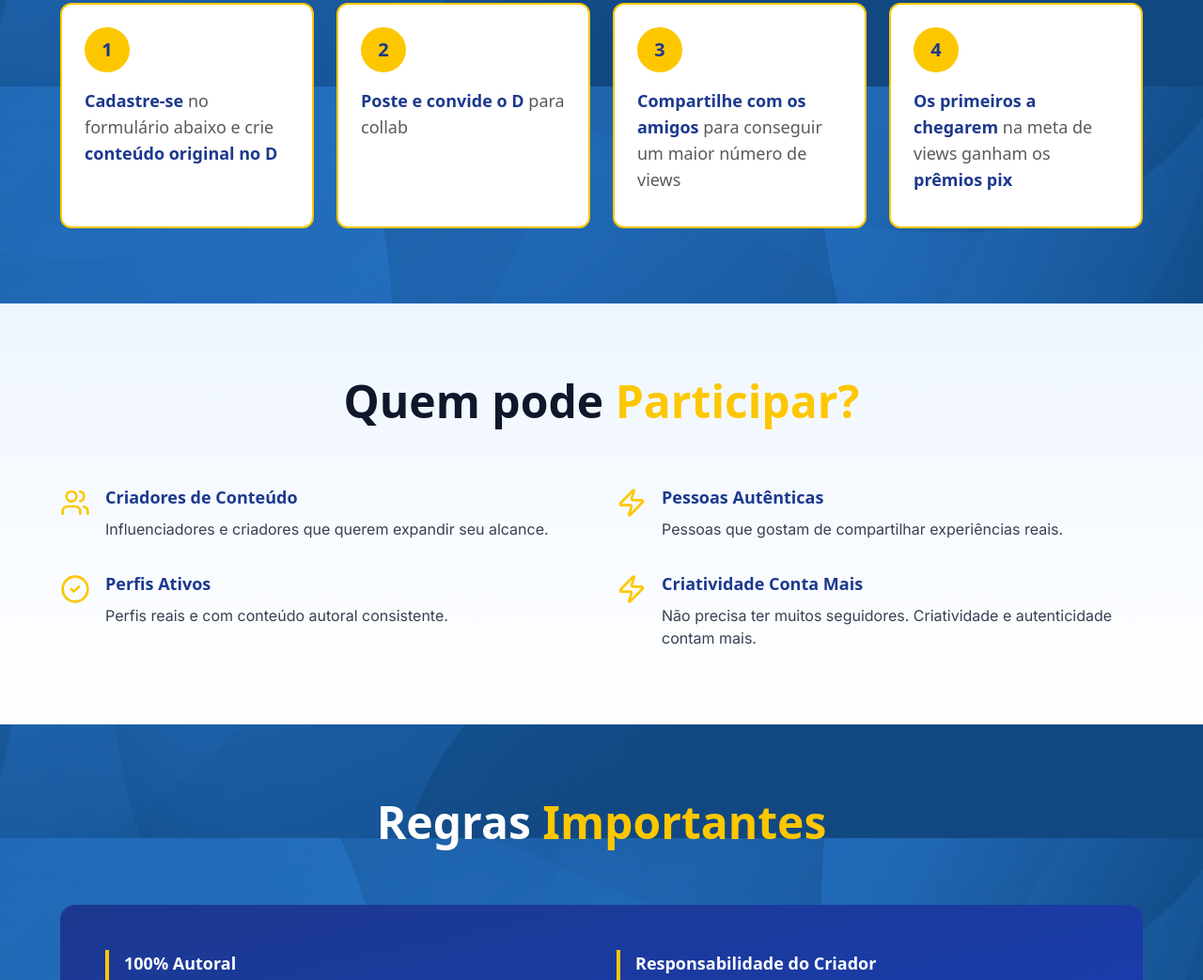
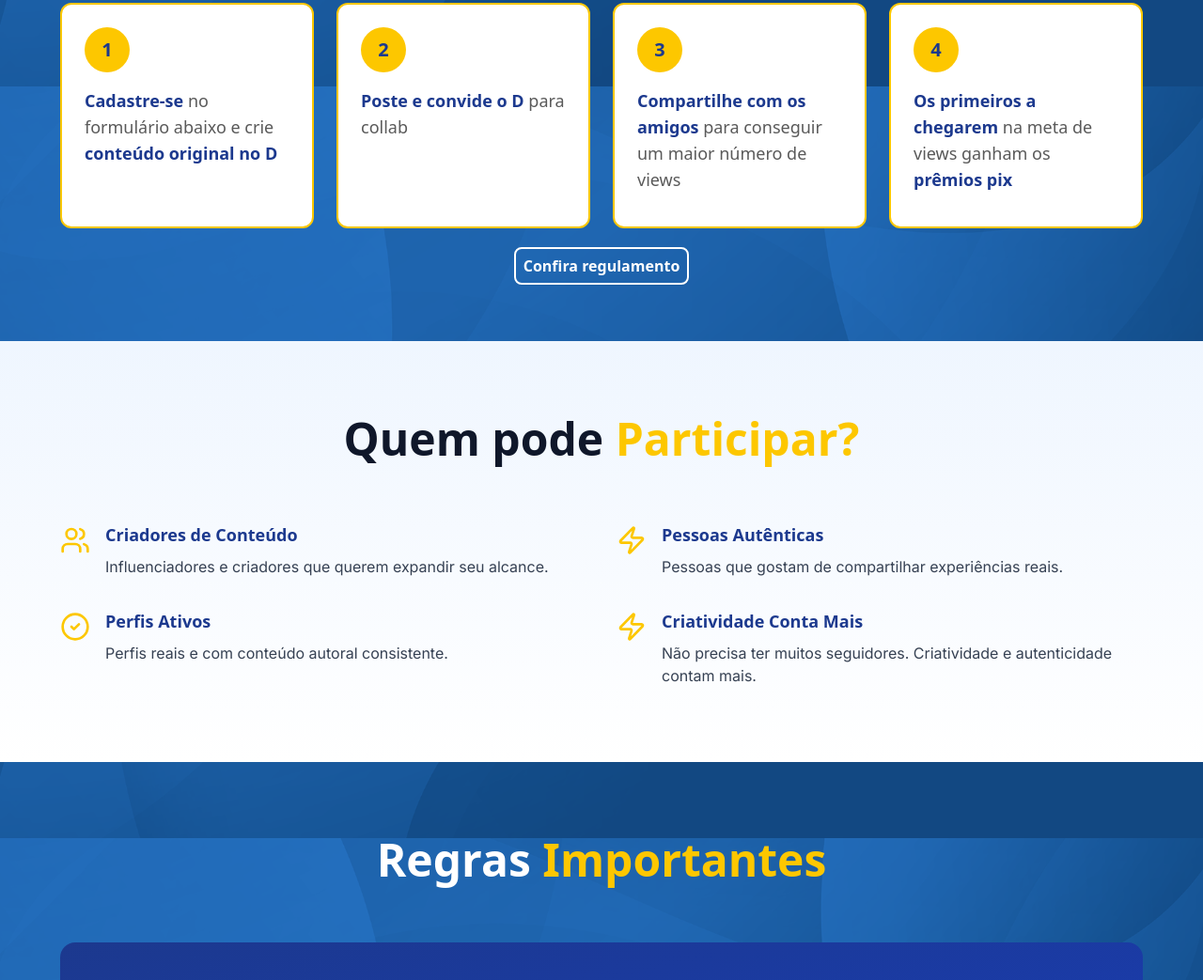
Before and after one commit to ovittorhugomachado/clube-de-embaixadores-shopping-d, a website: page index.html in a window 1280 px wide. Shown: the part 1508-2551 px from the top of the page at 94% size. Drawn offline with Linux system fonts and the light colour scheme.

Commit message:
adiconado pdf regulamento

```diff
--- a/index.html
+++ b/index.html
@@ -233,6 +233,9 @@
                         </div>
                     </div>
                 </div>
+            </div>
+            <div class="flex justify-center">
+                <a href="/pdf/regulamento.pdf" target="_blank" style="padding: 2px 8px; transform: translateY(20px);" class="inline-flex items-center justify-center gap-2 whitespace-nowrap transition-all disabled:pointer-events-none disabled:opacity-50 [&_svg]:pointer-events-none [&_svg:not([class*='size-'])]:size-4 shrink-0 [&_svg]:shrink-0 outline-none focus-visible:border-ring focus-visible:ring-ring/50 focus-visible:ring-[3px] aria-invalid:ring-destructive/20 dark:aria-invalid:ring-destructive/40 aria-invalid:border-destructive bg-transparent shadow-xs dark:bg-transparent dark:border-input dark:hover:bg-input/50 h-10 has-[>svg]:px-4 border-2 border-white text-white font-bold text-md px-3 py-1 rounded-lg hover:bg-white hover:text-blue-900">Confira regulamento</a>
             </div>
         </section>
         <section
```
Also changed, not shown: 1 other file.
